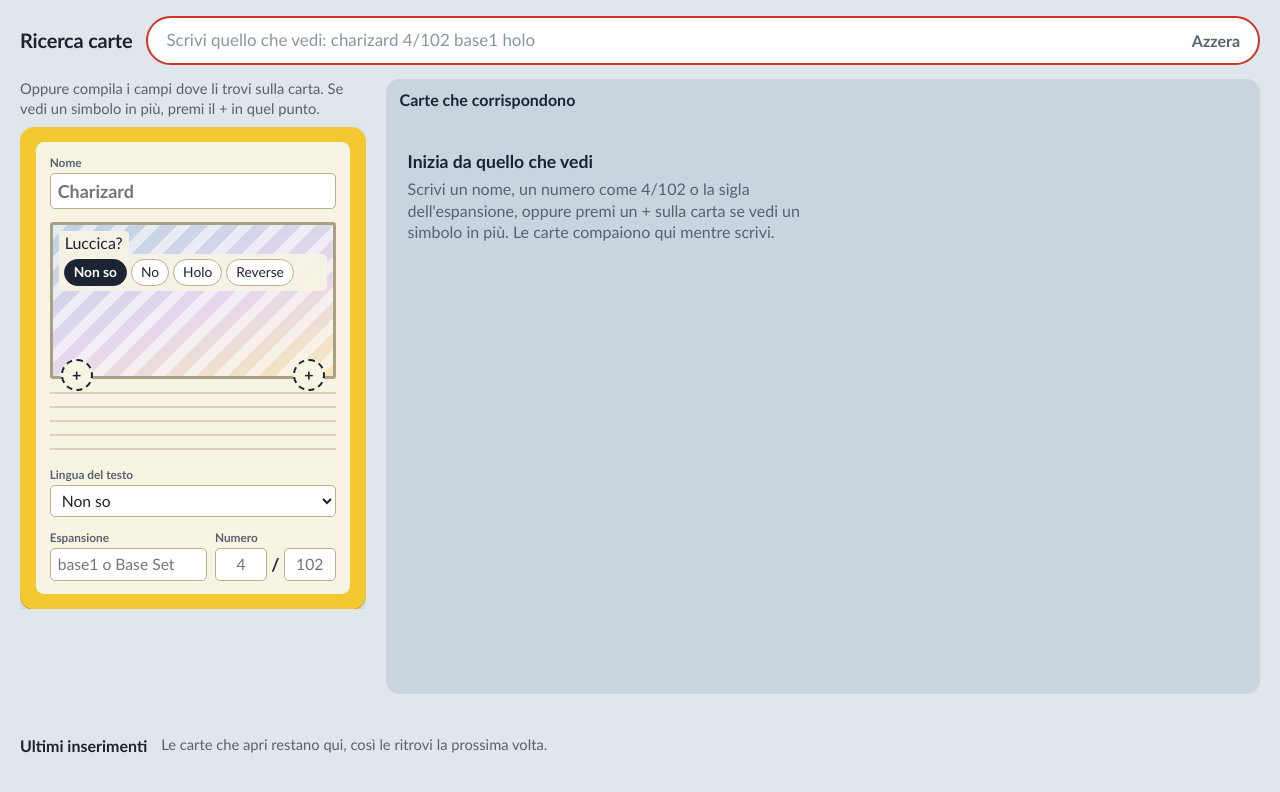
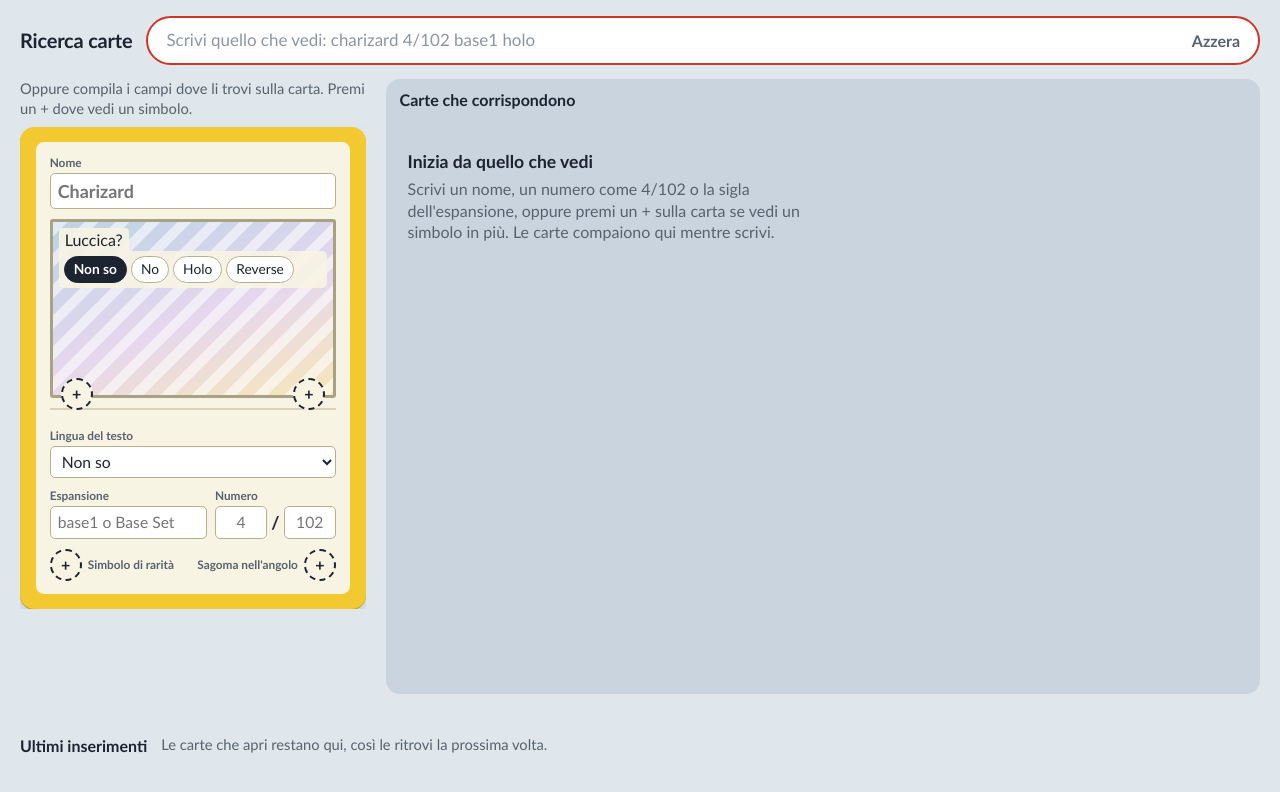
Before and after one commit to claudio-git-poke/ricercaDB, a plain HTML site: page index.html in a window 1280 px wide. Drawn offline with Linux system fonts and the light colour scheme.

Commit message:
Altri simboli distintivi: rarità e stella promo, Battle Academy, My First Battle, campionati, McDonald's
Co-Authored-By: Claude Fable 5.2 <noreply@anthropic.com>
Claude-Session: https://claude.ai/code/session_01VatSckfH5FGJgm88bJtur6

```diff
--- a/index.html
+++ b/index.html
@@ -68,7 +68,7 @@ h2{font-size:1rem;font-weight:600;margin:0}
   box-shadow:0 1px 0 var(--yellow-deep),0 10px 24px -12px rgba(27,36,48,.55);
   display:flex}
 .card-inner{flex:1;background:var(--paper);border-radius:2.5% / 1.8%;padding:4% 4.5%;
-  display:grid;grid-template-rows:auto minmax(0,1.25fr) minmax(0,1fr) auto;gap:3%;min-height:0}
+  display:grid;grid-template-rows:auto minmax(104px,1fr) auto auto auto;gap:10px;min-height:0}
 .field{display:flex;flex-direction:column;gap:2px;min-width:0}
 .field label,.field .lab{font-size:.74rem;font-weight:600;color:var(--ink-soft)}
 .field input,.field select{width:100%;min-width:0;background:var(--white);border:1.5px solid #b9b08f;
@@ -96,6 +96,10 @@ h2{font-size:1rem;font-weight:600;margin:0}
 .spot:hover{background:var(--white)}
 .spot.on{border-style:solid;background:var(--ink);color:var(--white);font-size:.82rem}
 .card-form{position:relative}
+.corners{display:flex;justify-content:space-between;align-items:center;gap:8px;font-size:.74rem;font-weight:600;color:var(--ink-soft)}
+.corners label{display:flex;align-items:center;gap:6px}
+.corners .spot{position:static}
+.corners .spot:not(.on){color:var(--ink)}
 .stamp-menu{position:absolute;inset:20% 6% 6% 6%;z-index:5;background:var(--white);border:2px solid var(--ink);border-radius:10px;
   display:flex;flex-direction:column;box-shadow:0 12px 28px -10px rgba(27,36,48,.7);overflow:hidden}
 .stamp-menu[hidden]{display:none}
@@ -108,7 +112,7 @@ h2{font-size:1rem;font-weight:600;margin:0}
 .stamp-menu .glyph{display:grid;place-items:center;height:30px;border:1.5px solid currentColor;border-radius:999px;font-size:.72rem;font-weight:700}
 .stamp-menu small{display:block;opacity:.75;font-size:.78rem;line-height:1.2}
 .textarea-zone{display:flex;flex-direction:column;justify-content:space-between;gap:6px;min-height:0;overflow:hidden}
-.lines{flex:1;min-height:8px;opacity:.5;
+.lines{flex:1;min-height:14px;opacity:.5;
   background:repeating-linear-gradient(180deg,#b9b08f 0 2px,transparent 2px 14px)}
 .foot{display:grid;grid-template-columns:minmax(0,1.3fr) minmax(0,1fr);gap:8px;align-items:end}
 .numrow{display:grid;grid-template-columns:minmax(0,1fr) auto minmax(0,1fr);gap:4px;align-items:center}
@@ -180,7 +184,7 @@ dialog::backdrop{background:rgba(27,36,48,.6)}
 
   <!-- 2) anatomia della carta -->
   <section class="zone-anatomy" aria-label="Anatomia della carta">
-    <p class="anatomy-hint">Oppure compila i campi dove li trovi sulla carta. Se vedi un simbolo in più, premi il + in quel punto.</p>
+    <p class="anatomy-hint">Oppure compila i campi dove li trovi sulla carta. Premi un + dove vedi un simbolo.</p>
     <form class="card-form" id="form" autocomplete="off" onsubmit="return false">
       <div class="card-inner">
         <div class="field f-name">
@@ -221,6 +225,11 @@ dialog::backdrop{background:rgba(27,36,48,.6)}
               <input id="f-den" name="den" aria-label="Totale dell'espansione" placeholder="102" inputmode="numeric">
             </div>
           </div>
+        </div>
+
+        <div class="corners">
+          <label><button type="button" class="spot" data-spot="cl" aria-haspopup="true"></button><span>Simbolo di rarità</span></label>
+          <label><span>Sagoma nell'angolo</span><button type="button" class="spot" data-spot="cr" aria-haspopup="true"></button></label>
         </div>
       </div>
       <div class="stamp-menu" id="stampmenu" role="dialog" aria-label="Simbolo in più sulla carta" hidden></div>
@@ -286,35 +295,75 @@ const FINISH_OUT = {holo:"holo", reverse:"reverse", normal:"normale"};
 /* Simboli in più (stampini) delle stampe speciali. spots: dove compaiono rispetto all'illustrazione
    (bl = in basso a sinistra, br = in basso a destra). tags: come il catalogo li registra, in inglese e in italiano. */
 const STAMPS = [
+  /* --- angoli dell'illustrazione --- */
   {id:"trick", spots:["br"], glyph:"🎃", label:"Zucca", note:"Trick or Trade (BOO), le bustine di Halloween",
-   word:"boo", match:/^(boo\d*|zucca)$/, tags:["family:trick-or-trade","stamp:trick-or-trade"]},
+   word:"boo", match:/^(?:boo\d*|zucca)$/, tags:["family:trick-or-trade","stamp:trick-or-trade"]},
   {id:"snow", spots:["br"], glyph:"❄️", label:"Fiocco di neve", note:"Calendario delle feste",
-   word:"fiocco", match:/^(fiocco|snowflake)$/, tags:["family:holiday-calendar","stamp:snowflake","stamp:countdown-calendar"]},
+   word:"fiocco", match:/^(?:fiocco|snowflake)$/, tags:["family:holiday-calendar","stamp:snowflake","stamp:countdown-calendar"]},
   {id:"prize", spots:["bl","br"], glyph:"Play!", label:"Logo Play! Pokémon", note:"Buste premio dei tornei (PPS)",
    word:"pps", match:/^pps\d*$/, tags:["family:prize-pack","stamp:player-rewards-program"]},
   {id:"wcd", spots:["br"], glyph:"✍️", label:"Firma di un giocatore", note:"Mazzi dei Mondiali (WCD): bordo argento e dorso diverso",
-   word:"wcd", match:/^wcd\d*$/, tags:["family:world-championships"]},
+   word:"wcd", match:/^wcd(\d{2})?$/, tags:["family:world-championships"], release: y => "world-championships-20" + y},
+  {id:"mfbball", spots:["br"], glyph:"◓", label:"Etichetta con Poké Ball", note:"My First Battle: primo Pokémon ed Energia iniziale, bordo blu",
+   word:"primopokemon", match:/^primopokemon$/, tags:["stamp:pokeball"]},
   {id:"first", spots:["bl"], glyph:"1ª", label:"1ª Edizione", note:"Cerchietto nero con un 1",
-   word:"1ed", match:/^1(ed|st)$/, tags:["stamp:1st-edition","stamp:1a Edizione"]},
+   word:"1ed", match:/^1(?:ed|st)$/, tags:["stamp:1st-edition","stamp:1a Edizione"]},
   {id:"staff", spots:["br"], glyph:"STAFF", label:"Scritta STAFF", note:"Per chi organizza tornei e prerelease",
    word:"staff", match:/^staff$/, tags:["stamp:staff","stamp:Staff"]},
   {id:"prerelease", spots:["br"], glyph:"Pre", label:"Scritta Prerelease", note:"Tornei di anteprima di un'espansione",
    word:"prerelease", match:/^pre-?release$/, tags:["family:prerelease","stamp:pre-release","stamp:Pre-release"]},
   {id:"winner", spots:["br"], glyph:"WIN", label:"Scritta WINNER", note:"Premi della Lega e dei tornei",
    word:"winner", match:/^winner$/, tags:["stamp:winner"]},
+  {id:"champs", spots:["br"], glyph:"Camp.", label:"Nome di un campionato", note:"Regional, National, State o City Championships",
+   word:"campionato", match:/^(?:campionato|championships?)$/,
+   tags:["stamp:regional-championships","stamp:national-championships","stamp:state-championships","stamp:city-championships","stamp:international-championships"]},
   {id:"setlogo", spots:["br"], glyph:"Logo", label:"Logo di un'espansione", note:"Promo di blister e collezioni",
    word:"logoset", match:/^logoset$/, tags:["stamp:set-logo","stamp:Logo set"]},
   {id:"pcenter", spots:["br"], glyph:"PC", label:"Logo Pokémon Center", note:"Prodotti esclusivi del Pokémon Center",
    word:"pokemoncenter", match:/^pok[eé]moncenter$/, tags:["family:pokemon-center","stamp:pokemon-center"]},
   {id:"league", spots:["br"], glyph:"Lega", label:"Simbolo della Lega Pokémon", note:"Promo distribuite nelle Leghe",
-   word:"lega", match:/^(lega|league)$/, tags:["family:league","stamp:lega-poke-ball"]},
+   word:"lega", match:/^(?:lega|league)$/, tags:["family:league","stamp:lega-poke-ball","stamp:poke-ball-league","stamp:ultra-ball-league","stamp:master-ball-league"]},
+  {id:"professor", spots:["br"], glyph:"Prof", label:"Scritta Pokémon Professor", note:"Programma Professor",
+   word:"professorprogram", match:/^professorprogram$/, tags:["stamp:professor-program","stamp:Programma Professore"]},
   {id:"25th", spots:["br"], glyph:"25", label:"Logo 25° anniversario", note:"Celebrations e ristampe del 2021",
-   word:"25th", match:/^25(th|°)$/, tags:["stamp:25th-celebration","stamp:25° Anniversario"]},
+   word:"25th", match:/^25(?:th|°)$/, tags:["stamp:25th-celebration","stamp:25° Anniversario"]},
+  {id:"pokeday", spots:["br"], glyph:"Day", label:"Logo Pokémon Day", note:"Promo del 27 febbraio",
+   word:"pokemonday", match:/^pok[eé]monday$/, tags:["stamp:pokemon-day"]},
+  {id:"mcd", spots:["br"], glyph:"M", label:"Logo McDonald's", note:"Promo degli Happy Meal",
+   word:"mcdonalds", match:/^mcdonald'?s$/, tags:["stamp:mcdonalds"]},
   {id:"store", spots:["br"], glyph:"Shop", label:"GameStop o EB Games", note:"Promo dei negozi",
-   word:"gamestop", match:/^(gamestop|ebgames)$/, tags:["stamp:gamestop","stamp:eb-games","stamp:GameStop","stamp:EB Games"]},
+   word:"gamestop", match:/^(?:gamestop|ebgames)$/, tags:["stamp:gamestop","stamp:eb-games","stamp:GameStop","stamp:EB Games"]},
+
+  /* --- angolo in basso a destra della carta --- */
+  {id:"ba", spots:["cr"], glyph:"BA", label:"Sagoma colorata di un Pokémon", note:"Battle Academy (BA), a volte con un numero accanto",
+   word:"ba", match:/^ba(\d{2})?$/, tags:["family:battle-academy"], release: y => "battle-academy-20" + y},
+  {id:"mfb", spots:["cr","br"], glyph:"MFB", label:"Piccolo Pokémon del mazzo", note:"My First Battle (MFB): carta senza numero di collezione",
+   word:"mfb", match:/^mfb$/, tags:["family:my-first-battle"]},
+
+  /* --- simbolo di rarità, accanto al numero --- */
+  {id:"promo", spots:["cl"], group:"rarity", glyph:"★ᴾ", label:"Stella nera con scritto PROMO", note:"Black Star Promo: carta fuori dalle espansioni",
+   word:"promo", match:/^promo$/, fts:"(svp|swshp|smp|xyp|bwp|basep|np|dpp|hgssp|mep|miscp)"},
+  {id:"common", spots:["cl"], group:"rarity", glyph:"●", label:"Cerchio", note:"Comune",
+   word:"comune", match:/^comune$/, tags:["rarity:common","rarity:comune"]},
+  {id:"uncommon", spots:["cl"], group:"rarity", glyph:"◆", label:"Rombo", note:"Non comune",
+   word:"noncomune", match:/^noncomune$/, tags:["rarity:uncommon","rarity:non-comune"]},
+  {id:"rare", spots:["cl"], group:"rarity", glyph:"★", label:"Una stella nera", note:"Rara",
+   word:"rara", match:/^rara$/, tags:["rarity:rare","rarity:holo-rare","rarity:rara"]},
+  {id:"double", spots:["cl"], group:"rarity", glyph:"★★", label:"Due stelle nere", note:"Doppia rara",
+   word:"doppiarara", match:/^doppiarara$/, tags:["rarity:double-rare"]},
+  {id:"ultra", spots:["cl"], group:"rarity", glyph:"☆☆", label:"Due stelle argento", note:"Ultra rara",
+   word:"ultrarara", match:/^ultrarara$/, tags:["rarity:ultra-rare","rarity:ultrarara"]},
+  {id:"illus", spots:["cl"], group:"rarity", glyph:"✦", label:"Una o due stelle oro", note:"Rara illustrazione, anche speciale",
+   word:"illustrazione", match:/^illustrazione$/, tags:["rarity:illustration-rare","rarity:special-illustration-rare"]},
+  {id:"secret", spots:["cl"], group:"rarity", glyph:"✦✦✦", label:"Tre stelle oro o numero oltre il totale", note:"Rara segreta o iper rara",
+   word:"segreta", match:/^segreta$/, tags:["rarity:secret-rare","rarity:segreto-rara","rarity:hyper-rare","rarity:mega-hyper-rare"]},
 ];
-const SPOT_NAME = {bl: "in basso a sinistra dell'illustrazione", br: "in basso a destra dell'illustrazione"};
-let stamps = new Set();
+const STAMP = new Map(STAMPS.map(x => [x.id, x]));
+const SPOT_NAME = {bl: "in basso a sinistra dell'illustrazione", br: "in basso a destra dell'illustrazione",
+  cl: "di rarità, accanto al numero", cr: "nell'angolo in basso a destra della carta"};
+const SPOT_ASK = {bl: "Che simbolo vedi qui?", br: "Che simbolo vedi qui?", cl: "Che simbolo c'è accanto al numero?", cr: "Cosa vedi nell'angolo?"};
+/* simboli scelti: id -> anno a due cifre, se indicato (ba24, wcd19) */
+let stamps = new Map();
 
 /* ---------- elementi ---------- */
 const $ = id => document.getElementById(id);
@@ -335,14 +384,14 @@ function readFields() {
     name: F.name.value.trim(), set: F.set.value.trim(),
     num: F.num.value.trim(), den: F.den.value.trim(),
     lang: F.lang.value, finish: form.elements.finish.value,
-    stamps: STAMPS.filter(x => stamps.has(x.id)).map(x => x.id),
+    stamps: STAMPS.filter(x => stamps.has(x.id)).map(x => ({id: x.id, yr: stamps.get(x.id)})),
   };
 }
 function writeFields(s) {
   F.name.value = s.name; F.set.value = s.set; F.num.value = s.num; F.den.value = s.den;
   F.lang.value = s.lang;
   for (const r of form.elements.finish) r.checked = r.value === s.finish;
-  stamps = new Set(s.stamps); renderSpots();
+  stamps = new Map(s.stamps.map(x => [x.id, x.yr])); renderSpots();
   markFilled();
 }
 function markFilled() {
@@ -359,7 +408,12 @@ function parseText(text) {
   for (const raw of rest.split(/\s+/).filter(Boolean)) {
     const t = raw.toLowerCase();
     const stamp = STAMPS.find(x => x.match.test(t));
-    if (stamp) { if (!s.stamps.includes(stamp.id)) s.stamps.push(stamp.id); continue; }
+    if (stamp) {
+      const yr = (stamp.release && t.match(stamp.match)[1]) || "";
+      if (stamp.group) s.stamps = s.stamps.filter(x => STAMP.get(x.id).group !== stamp.group);
+      if (!s.stamps.some(x => x.id === stamp.id)) s.stamps.push({id: stamp.id, yr});
+      continue;
+    }
     if (!s.lang && LANG_WORD.has(t)) { s.lang = LANG_WORD.get(t); continue; }
     if (!s.finish && FINISH_WORD.has(t)) { s.finish = FINISH_WORD.get(t); continue; }
     if (!s.num && /^\d{1,3}[a-z]?$/i.test(t)) { s.num = raw; continue; }
@@ -373,7 +427,7 @@ function parseText(text) {
 function composeText(s) {
   const lang = LANGS.find(l => l[0] === s.lang);
   return [s.name, s.set, s.num && s.den ? s.num + "/" + s.den : s.num || (s.den && "/" + s.den),
-    lang && lang[2], FINISH_OUT[s.finish], ...s.stamps.map(id => STAMPS.find(x => x.id === id).word)].filter(Boolean).join(" ");
+    lang && lang[2], FINISH_OUT[s.finish], ...s.stamps.map(x => STAMP.get(x.id).word + x.yr)].filter(Boolean).join(" ");
 }
 
 /* ---------- interrogazione ---------- */
@@ -381,7 +435,11 @@ function buildQuery(s) {
   const p = new URLSearchParams();
   p.set("select", "entry_key,card_id,name,set_code,language,collector_number,denominator,label,image_url,verification,cardmarket_url,source_url,set_name:source_payload->set->>name,rarity:source_payload->>rarity,cards(image_url,link_cardmarket)");
   const tokens = norm(s.name + " " + s.set).split(" ").filter(Boolean).slice(0, 8);
-  if (tokens.length) p.set("search_vector", "fts(simple)." + tokens.map(t => t + ":*").join("&"));
+  const chosen = s.stamps.map(x => ({...STAMP.get(x.id), yr: x.yr}));
+  const words = tokens.map(t => t + ":*").concat(chosen.filter(x => x.fts).map(x => x.fts));
+  if (words.length) p.set("search_vector", "fts(simple)." + words.join("&"));
+  const dated = chosen.find(x => x.release && x.yr);
+  if (dated) p.set("release_code", "eq." + dated.release(dated.yr));
   const num = cleanNum(s.num);
   if (num) p.set("collector_number", "eq." + num);
   const den = s.den.replace(/\D/g, "");
@@ -390,10 +448,10 @@ function buildQuery(s) {
     p.set("denominator", "in.(" + [...new Set([den, bare, bare.padStart(3, "0")])].join(",") + ")");
   }
   if (s.lang) p.set("language", s.lang === "INT" ? "in.(INT,EN)" : "eq." + s.lang);
-  const tagSets = s.stamps.map(id => STAMPS.find(x => x.id === id).tags);
+  const tagSets = chosen.filter(x => x.tags).map(x => x.tags);
   if (s.finish) tagSets.push(FINISH_TAGS[s.finish]);
   if (tagSets.length) p.set("and", "(" + tagSets.map(tags => "tags.ov.{" + tags.map(t => '"' + t + '"').join(",") + "}").join(",") + ")");
-  const empty = !tokens.length && !num && !den && !s.lang && !tagSets.length;
+  const empty = !words.length && !num && !den && !s.lang && !tagSets.length;
   p.set("order", "cards(image_url).asc.nullslast,card_id.asc");
   p.set("limit", PAGE);
   return {params: p, empty, tokens};
@@ -572,10 +630,10 @@ function renderSpots() {
   for (const b of form.querySelectorAll(".spot")) {
     const here = STAMPS.filter(x => stamps.has(x.id) && x.spots.includes(b.dataset.spot));
     b.classList.toggle("on", here.length > 0);
-    b.textContent = here.length ? here.map(x => x.glyph).join(" ") : "+";
+    b.textContent = here.length ? here.map(x => x.glyph + (stamps.get(x.id) || "")).join(" ") : "+";
     b.setAttribute("aria-label", here.length
       ? "Simbolo " + SPOT_NAME[b.dataset.spot] + ": " + here.map(x => x.label).join(", ") + ". Cambia"
-      : "Aggiungi un simbolo " + SPOT_NAME[b.dataset.spot]);
+      : "Scegli il simbolo " + SPOT_NAME[b.dataset.spot]);
     b.title = b.getAttribute("aria-label");
   }
   if (!menu.hidden) renderMenu();
@@ -584,7 +642,7 @@ function renderMenu() {
   const head = el("header"), list = el("ul");
   const done = el("button", "btn primary", "Fatto"); done.type = "button";
   done.addEventListener("click", closeMenu);
-  head.append(el("span", "", "Che simbolo vedi qui?"), done);
+  head.append(el("span", "", SPOT_ASK[menuSpot]), done);
   for (const x of STAMPS.filter(x => x.spots.includes(menuSpot))) {
     const b = el("button"), text = el("span");
     b.type = "button"; b.dataset.id = x.id;
@@ -592,7 +650,11 @@ function renderMenu() {
     text.append(document.createTextNode(x.label), el("small", "", x.note));
     b.append(el("span", "glyph", x.glyph), text);
     b.addEventListener("click", () => {
-      stamps.has(x.id) ? stamps.delete(x.id) : stamps.add(x.id);
+      if (stamps.has(x.id)) stamps.delete(x.id);
+      else {
+        if (x.group) for (const y of STAMPS) if (y.group === x.group) stamps.delete(y.id);
+        stamps.set(x.id, "");
+      }
       renderSpots(); fieldsChanged();
       menu.querySelector('[data-id="' + x.id + '"]').focus();
     });
```
Also changed, not shown: 1 other file.
